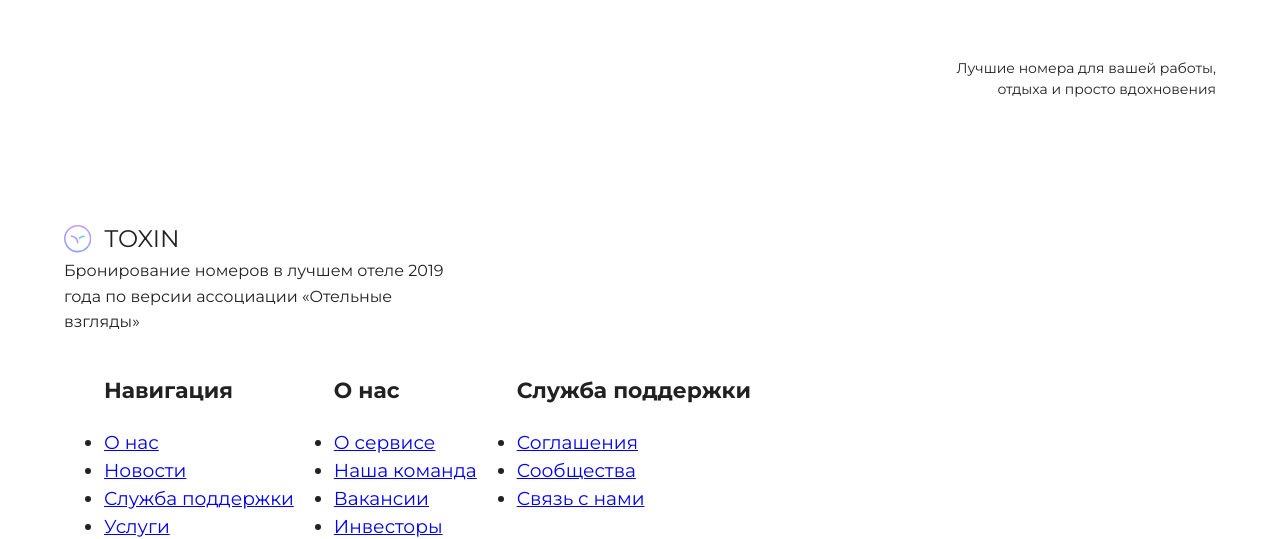
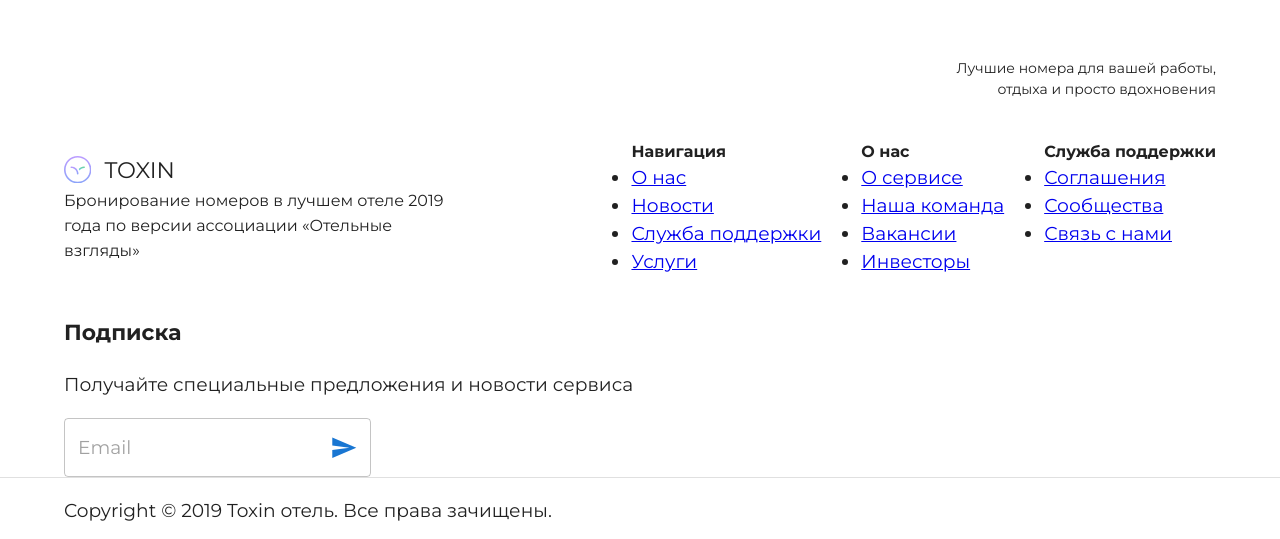
Before and after one commit to Solexofficial/react-hotel_booking, a React (Create React App) app: page / in a window 1280 px wide. Shown: the part 780-1319 px from the top of the page. Built offline with nearby package versions, Linux system fonts and the light colour scheme.

Commit message:
refactor: typography Title

```diff
--- a/src/app/components/common/footer/footer.jsx
+++ b/src/app/components/common/footer/footer.jsx
@@ -1,3 +1,4 @@
+import { Grid } from '@material-ui/core';
 import React from 'react';
 import { NavLink } from 'react-router-dom';
 import HomeLogo from '../../icons/logo';
@@ -14,9 +15,8 @@ const Footer = () => {
   const classes = useStyles();
   return (
     <>
-      <footer className={classes.root}>
+      <Grid container component='footer' className='footer__main'>
         <Container>
-          <div className='footer__main'>
           <div className={classes.footerContainer}>
             <div className={classes.footerLogo}>
               <NavLink to='/' className={classes.footerLinkLogo}>
@@ -31,7 +31,9 @@ const Footer = () => {
             </div>
             <nav className={classes.footerNav}>
               <ul className='footer__item'>
-                  <h3 className='footer__title'>Навигация</h3>
+                <Title isBold component='h3' variant='subtitle2'>
+                  Навигация
+                </Title>
                 <li className='footer__list-item'>
                   <a className='footer__list-link' href='#!'>
                     О нас
@@ -54,7 +56,9 @@ const Footer = () => {
                 </li>
               </ul>
               <ul className='footer__item'>
-                  <h3 className='footer__title'>О нас</h3>
+                <Title isBold component='h3' variant='subtitle2'>
+                  О нас
+                </Title>
                 <li className='footer__list-item'>
                   <a className='footer__list-link' href='#!'>
                     О сервисе
@@ -77,7 +81,9 @@ const Footer = () => {
                 </li>
               </ul>
               <ul className='footer__item'>
-                  <h3 className='footer__title'>Служба поддержки</h3>
+                <Title isBold component='h3' variant='subtitle2'>
+                  Служба поддержки
+                </Title>
                 <li className='footer__list-item'>
                   <a className='footer__list-link' href='#!'>
                     Соглашения
@@ -107,8 +113,8 @@ const Footer = () => {
               </div>
             </form>
           </div>
-          </div>
         </Container>
+      </Grid>
       <Divider variant='fullWidth' />
       <Container>
         <div className='footer__sub'>
@@ -117,12 +123,7 @@ const Footer = () => {
             <nav className='footer__soc-list'>
               <ul className='footer__item'>
                 <li className='footer__soc-item'>
-                    <a
-                      className='footer__soc-link'
-                      href='https://twitter.com/'
-                      rel='noopener noreferrer'
-                      target='_blank'
-                    >
+                  <a className='footer__soc-link' href='https://twitter.com/' rel='noopener noreferrer' target='_blank'>
                     <img className='footer__soc-ico' src='/Toxin/twitter.62ede93e.svg' alt='Twitter' />
                   </a>
                 </li>
@@ -151,7 +152,6 @@ const Footer = () => {
           </div>
         </div>
       </Container>
-      </footer>
     </>
   );
 };
--- a/src/app/components/common/footer/styles.js
+++ b/src/app/components/common/footer/styles.js
@@ -5,10 +5,10 @@ const useStyles = makeStyles(theme => ({
     padding: '100px 0 50px',
   },
   footerContainer: {
-    // display: 'flex',
-    // flexWrap: 'wrap',
-    // justifyContent: 'space-between',
-    // alignItems: 'center',
+    display: 'flex',
+    flexWrap: 'wrap',
+    justifyContent: 'space-between',
+    alignItems: 'center',
   },
   footerLogo: {
     maxWidth: '33.33%',
--- a/src/app/components/common/typography/title.jsx
+++ b/src/app/components/common/typography/title.jsx
@@ -7,7 +7,7 @@ const Title = ({ children, component, variant, isBold, ...rest }) => {
     <Typography
       variant={variant || 'h2'}
       component={component || 'h2'}
-      style={{ fontSize: '24px', fontWeight: isBold ? '700' : '400' }}
+      style={{ fontWeight: isBold ? '700' : '400' }}
       {...rest}
     >
       {children}
--- a/src/app/components/ui/searchRoomsForm/searchRoomsForm.jsx
+++ b/src/app/components/ui/searchRoomsForm/searchRoomsForm.jsx
@@ -52,7 +52,9 @@ const SearchRoomsForm = () => {
 
   return (
     <Paper elevation={3} className={classes.root}>
-      <Title isBold>Найдём номера под ваши пожелания</Title>
+      <Title isBold component='h2' variant='h5'>
+        Найдём номера под ваши пожелания
+      </Title>
       <Form
         onSubmit={handleSubmit}
         data={data}
--- a/src/app/layouts/login/login.jsx
+++ b/src/app/layouts/login/login.jsx
@@ -26,7 +26,9 @@ const Login = () => {
         <Card className={classes.formWrapper}>
           {formType === 'register' ? (
             <>
-              <Title isBold>Войти</Title>
+              <Title isBold component='h2' variant='h5'>
+                Войти
+              </Title>
               <LoginForm />
               <Box className={classes.formFooter}>
                 <Text variant='subtitle2' component='h5'>
@@ -39,7 +41,9 @@ const Login = () => {
             </>
           ) : (
             <>
-              <Title isBold>Регистрация</Title>
+              <Title isBold component='h2' variant='h5'>
+                Регистрация
+              </Title>
               <RegisterForm />
               <Box className={classes.formFooter}>
                 <Text variant='subtitle2' component='h5'>
```
Lines whose indentation alone changed are shown as unchanged.
